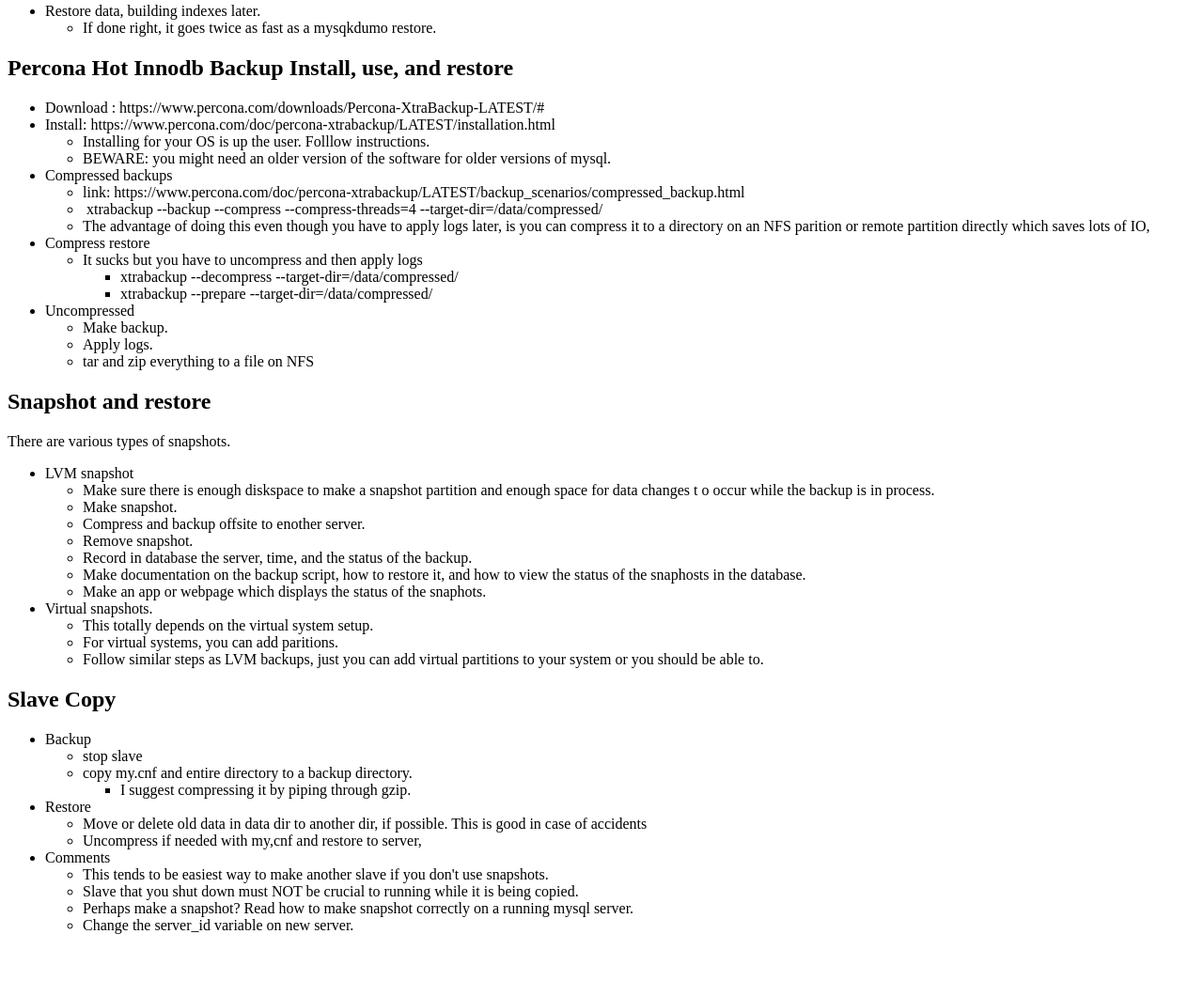
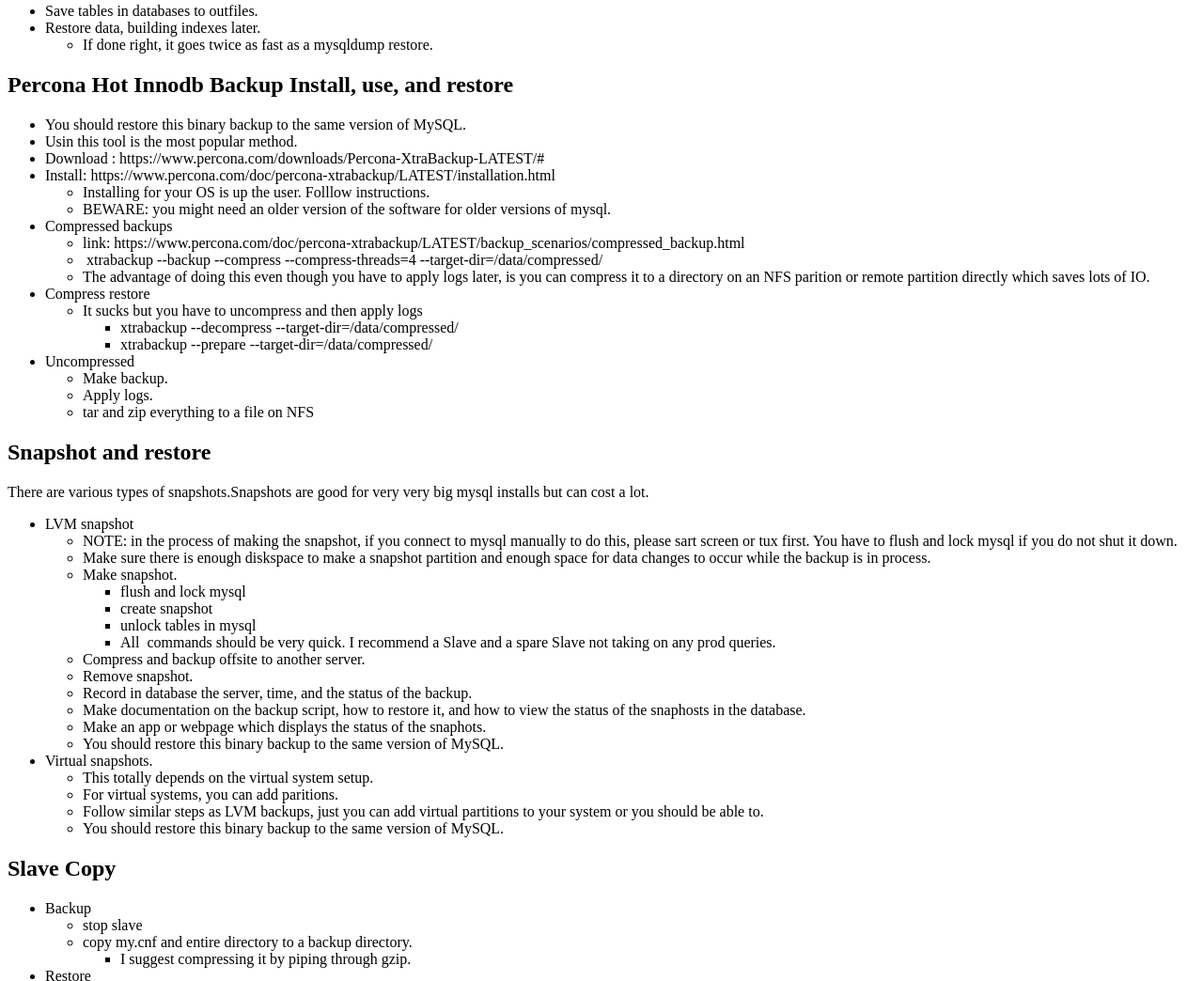
Before and after one commit to vikingdata/main, a plain HTML site: page HOWTO/MySQL/MySQL Backups and Restore.html in a window 1280 px wide. Shown: the part 896-1940 px from the top of the page at 94% size. Before the commit the page ends 1906 px from the top, so only its background shows below. Drawn offline with Linux system fonts and the light colour scheme.

Commit message:
eee :wq :wq

```diff
--- a/HOWTO/MySQL/MySQL Backups and Restore.html
+++ b/HOWTO/MySQL/MySQL Backups and Restore.html
@@ -5,7 +5,7 @@
     <title>MySQL Backups and Restore</title>
   </head>
   <body>
-    <p>99% of backups involve mysqldump, percona hot inndbbackup, or snapshots.
+    <p>99% of backups involve mysqldump, percona hot innodbbackup, or snapshots.
       This document explains advantages and disadvantageous of each. It is
       HIGHLY important the backups can be restored when needed, or they are
       useless. You must backup binlogs of the master, or the backup could be
@@ -21,6 +21,7 @@
       <li>https://linuxize.com/post/how-to-back-up-and-restore-mysql-databases-with-mysqldump/</li>
       <li>https://www.w3resource.com/mysql/mysql-backup-and-restore.php</li>
       <li>https://www.percona.com/software/mysql-database/percona-xtrabackup</li>
+      <li>https://www.lullabot.com/articles/mysql-backups-using-lvm-snapshots</li>
     </ul>
     <h2><br>
     </h2>
@@ -78,11 +79,13 @@
       <li>Save tables in databases to outfiles. </li>
       <li>Restore data, building indexes later. </li>
       <ul>
-        <li>If done right, it goes twice as fast as a mysqkdumo restore. </li>
+        <li>If done right, it goes twice as fast as a mysqldump restore. </li>
       </ul>
     </ul>
     <h2>Percona Hot Innodb Backup Install, use, and restore</h2>
     <ul>
+      <li>You should restore this binary backup to the same version of MySQL.</li>
+      <li>Usin this tool is the most popular method. </li>
       <li>Download :
         https://www.percona.com/downloads/Percona-XtraBackup-LATEST/#</li>
       <li>Install:
@@ -100,7 +103,7 @@
           --target-dir=/data/compressed/</li>
         <li>The advantage of doing this even though you have to apply logs
           later, is you can compress it to a directory on an NFS parition or
-          remote partition directly which saves lots of IO, </li>
+          remote partition directly which saves lots of IO.</li>
       </ul>
       <li>Compress restore</li>
       <ul>
@@ -120,20 +123,32 @@
       </ul>
     </ul>
     <h2>Snapshot and restore</h2>
-    <p>There are various types of snapshots. </p>
+    <p>There are various types of snapshots.Snapshots are good for very very big
+      mysql installs but can cost a lot. </p>
     <ul>
       <li>LVM snapshot</li>
       <ul>
+        <li>NOTE: in the process of making the snapshot, if you connect to mysql
+          manually to do this, please sart screen or tux first. You have to
+          flush and lock mysql if you do not shut it down. </li>
         <li>Make sure there is enough diskspace to make a snapshot partition and
-          enough space for data changes t o occur while the backup is in
-          process.</li>
+          enough space for data changes to occur while the backup is in process.</li>
         <li>Make snapshot.</li>
-        <li>Compress and backup offsite to enother server. </li>
+        <ul>
+          <li>flush and lock mysql</li>
+          <li>create snapshot</li>
+          <li>unlock tables in mysql</li>
+          <li>All&nbsp; commands should be very quick. I recommend a Slave and a
+            spare Slave not taking on any prod queries. </li>
+        </ul>
+        <li>Compress and backup offsite to another server. </li>
         <li>Remove snapshot. </li>
         <li>Record in database the server, time, and the status of the backup. </li>
         <li>Make documentation on the backup script, how to restore it, and how
           to view the status of the snaphosts in the database. </li>
         <li>Make an app or webpage which displays the status of the snaphots. </li>
+        <li>You should restore this binary backup to the same version of MySQL.
+        </li>
       </ul>
       <li>Virtual snapshots. </li>
       <ul>
@@ -141,6 +156,7 @@
         <li>For virtual systems, you can add paritions. </li>
         <li>Follow similar steps as LVM backups, just you can add virtual
           partitions to your system or you should be able to.</li>
+        <li>You should restore this binary backup to the same version of MySQL.</li>
       </ul>
     </ul>
     <h2>Slave Copy</h2>
@@ -168,6 +184,7 @@
         <li>Perhaps make a snapshot? Read how to make snapshot correctly on a
           running mysql server. </li>
         <li>Change the server_id variable on new server. </li>
+        <li>You should restore this binary backup to the same version of MySQL.</li>
       </ul>
     </ul>
   </body>
```
